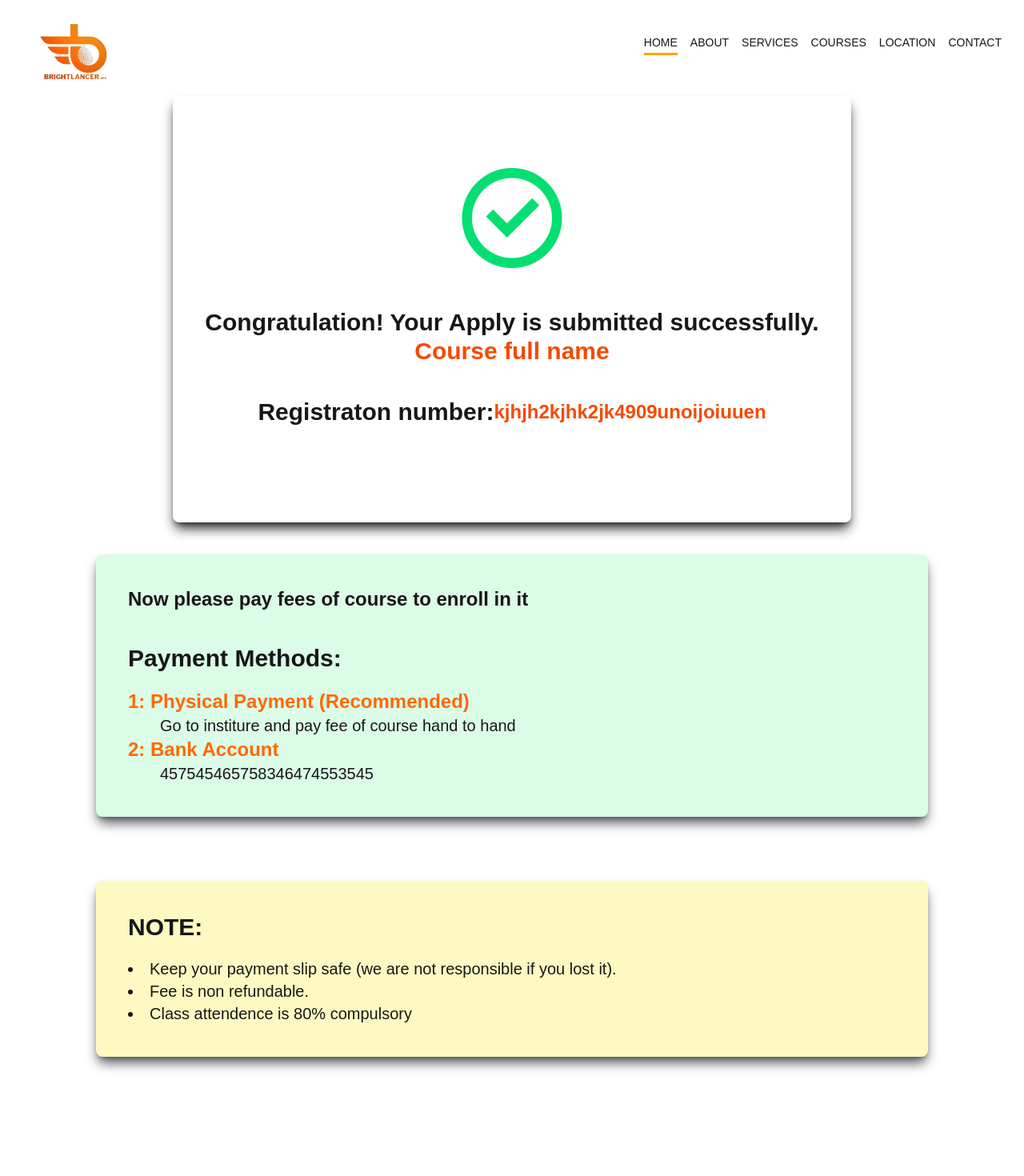
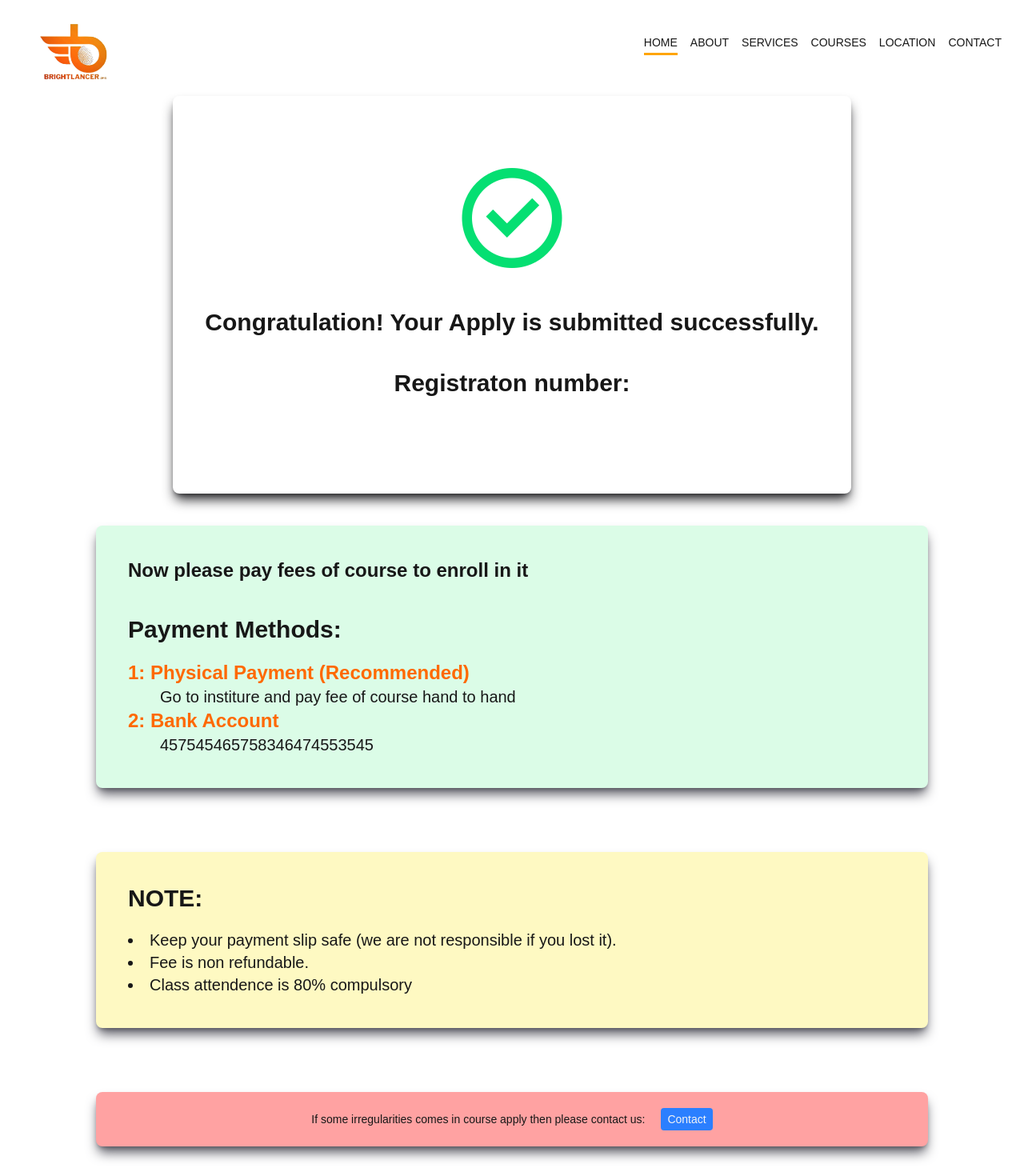
Before and after one commit to ibrahimkhan901/brightlancer, a Next.js app: page /courseApplySuccess in a window 1280 px wide. Shown: the top 1470 px of the page at 80% size. Built offline with nearby package versions, Linux system fonts and the light colour scheme.

Commit message:
some changes

```diff
--- a/src/app/api/courseApply/route.js
+++ b/src/app/api/courseApply/route.js
@@ -170,7 +170,12 @@ try {
 
   console.log(gmailSendingRes)
 
-  return NextResponse.json({ success: true, msg:"check the email in spam if not visible in normal emails" });
+  return NextResponse.json({ success: true, msg:"check the email in spam if not visible in normal emails",
+    courseData:{
+      courseName:newApply.AppliedCourse.courseName,
+      regNo:newApply._id
+    }
+   });
 } catch (error) {
   console.error("Email send failed:", error);
   return NextResponse.json({ success: false, error }, { status: 500 });
--- a/src/app/courseApplyForm/page.jsx
+++ b/src/app/courseApplyForm/page.jsx
@@ -22,7 +22,10 @@ const CourseApplyForm = () => {
 
 
 
-    let { currentClickedCourseData, setCurrentNavContext } = useContext(MyContext)
+    let { currentClickedCourseData,
+        setCurrentNavContext,
+        setApplyCourseData
+     } = useContext(MyContext)
     let [loaderVisibiliy, setLoaderVisibility] = useState(null)
     let router = useRouter()
 
@@ -114,7 +117,7 @@ const CourseApplyForm = () => {
             // console.log(result)
 
             let method = "post";
-            let url = "/api/v1/courseApply"
+            let url = "/api/courseApply"
             let data = updatedFormData
             let response = await axiosReqSender(method, url, data);
 
@@ -126,7 +129,9 @@ const CourseApplyForm = () => {
 
             console.log(response.data)
             if (response.data.success == true) {
+                setApplyCourseData(response.data.courseData)
                 alert("Applied Successfully")
+                router.push("/courseApplySuccess")
             }
 
 
--- a/src/app/courseApplySuccess/page.jsx
+++ b/src/app/courseApplySuccess/page.jsx
@@ -1,7 +1,21 @@
-import React from 'react'
+'use client';
+
+import MyContext from '@/context/MyContext'
+import { useRouter } from 'next/navigation';
+import React, { useContext } from 'react'
 import 'remixicon/fonts/remixicon.css'
 
 const page = () => {
+
+
+
+
+    let router= useRouter()
+    let { appliedCourseData } = useContext(MyContext)
+
+    console.log(appliedCourseData)
+
+
     return (
         <div className='h-full w-full overflow-hidden p-20 md:p-20 flex flex-wrap justify-center items-center'>
 
@@ -13,10 +27,10 @@ const page = () => {
 
                 <div className="h-max w-full text-center text-3xl font-bold mb-20 ">
                     <p>Congratulation! Your Apply is submitted successfully.</p>
-                <p className='font-bold text-orange-600'>Course full name</p>
+                    <p className='font-bold text-orange-600'>{appliedCourseData?.courseName}</p>
                     <div className="h-max w-full  mt-10 font-bold flex flex-wrap items-center justify-center">
                         <p>Registraton number:</p>
-                    <p className='font-bold text-orange-600 text-2xl'>kjhjh2kjhk2jk4909unoijoiuuen</p>
+                        <p className='font-bold text-orange-600 text-2xl'>{appliedCourseData?.regNo}</p>
                     </div>
                 </div>
 
@@ -47,6 +61,14 @@ const page = () => {
 
 
 
+            <div className="h-max w-full p-5 shadow-lg shadow-zinc-600 m-10 text-sm rounded-lg bg-red-300  flex flex-wrap items-center justify-center gap-5">
+                <h1>If some irregularities comes in course apply then please contact us: </h1>
+                <button
+                onClick={()=>{router.push("/contact")}}
+                className='p-1 w-max px-2 bg-blue-500 text-zinc-100 rounded-sm cursor-pointer'>Contact</button>
+            </div>
+
+
 
         </div>
 
--- a/src/components/ContactOption.jsx
+++ b/src/components/ContactOption.jsx
@@ -103,7 +103,7 @@ const ContactOption = () => {
 
             <div className="h-max w-full text-2xl md:text-4xl font-bold text-zinc-900 underline text-center sm:text-start ">
                 <h1>Get In Touch</h1>
-                <h1>We'd love to hear from you</h1>
+                <h1>We'd love to hear you</h1>
             </div>
 
 
--- a/src/components/Footer.jsx
+++ b/src/components/Footer.jsx
@@ -27,7 +27,7 @@ const Footer = () => {
             {/* Quick Links */}
             <div className='w-full'>
                 <h3 className="h-max  font-bold text-xl text-[#F05C2F] mb-2">Quick Links</h3>
-                <ul>
+                <ul className='cursor-pointer'>
                     <li onClick={()=>{router.push("/")}}>Home</li>
                     <li onClick={()=>{router.push("/courses")}}>Courses</li>
                     <li onClick={()=>{router.push("/services")}}>Services</li>
@@ -37,7 +37,7 @@ const Footer = () => {
             {/* Courses */}
             <div  className='w-full'>
                 <h3 className=" font-bold text-xl text-[#F05C2F] mb-2">Popular Courses</h3>
-                <ul>
+                <ul className='cursor-pointer'>
                     <li onClick={()=>{router.push("/courses")}}>Amazon FBA</li>
                     <li onClick={()=>{router.push("/courses")}}>TikTok Shop</li>
                     <li onClick={()=>{router.push("/services")}}>Freelancing</li>
@@ -47,7 +47,7 @@ const Footer = () => {
             {/* Contact */}
             <div className='w-full'>
                 <h3 className="  font-bold text-xl text-[#F05C2F] mb-2">Contact</h3>
-                <p onClick={()=>{router.push("/contact")}}>Address</p>
+                <p onClick={()=>{router.push("/contact")}}>Address</p >
                 <p onClick={()=>{router.push("/contact")}}>WhatsApp</p>
                 <p onClick={()=>{router.push("/contact")}}>Email</p>
             </div>
--- a/src/components/Navbar.jsx
+++ b/src/components/Navbar.jsx
@@ -81,7 +81,9 @@ const Navbar = () => {
 
 
 
-
+    function handleMenuCrossBtnClick() {
+            setShowMenu(false)
+    }
 
 
 
@@ -190,7 +192,7 @@ const Navbar = () => {
 
                     <div
                         onClick={handleNavParentDivClick}
-                        className="p-5 flex flex-col gap-y-3">
+                        className="p-16 sm:p-10 flex flex-col gap-y-3 relative">
 
                         {
                             navArray.map((eachNav, index) => {
@@ -204,6 +206,11 @@ const Navbar = () => {
                             })
                         }
 
+
+                        {/* cross button to hide nav panel */}
+                        <div
+                        onClick={handleMenuCrossBtnClick}
+                        className="w-6 h-6 cursor-pointer flex items-center justify-center text-sm text-orange-500 font-bold absolute top-0 right-10 border-1 border-orange-500 rounded-full">X</div>
 
 
                     </div>
--- a/src/context/ContextProvider.jsx
+++ b/src/context/ContextProvider.jsx
@@ -11,6 +11,8 @@ const ContextProvider = ({ children }) => {
 
   let [currentClickedCourseData, setCurrentClickedCourseData]= useState("")
 
+  let [appliedCourseData, setApplyCourseData]= useState(null)
+
 
 
 
@@ -21,7 +23,8 @@ const ContextProvider = ({ children }) => {
   return (
     <MyContext.Provider value={{
       currentNavContext, setCurrentNavContext,
-      currentClickedCourseData,setCurrentClickedCourseData
+      currentClickedCourseData,setCurrentClickedCourseData,
+      appliedCourseData, setApplyCourseData
 
     }}>
 
--- a/src/lib/dbConnection.js
+++ b/src/lib/dbConnection.js
@@ -1,6 +1,7 @@
 import mongoose from "mongoose";
 
-const Mongodb_Uri= 'mongodb://localhost:27017'
+// const Mongodb_Uri= 'mongodb://localhost:27017'
+const Mongodb_Uri= process.env.MONGODB_URI
 
 if(!Mongodb_Uri){
     throw new Error("The Mongodb uri is not found")
--- a/src/utils/AxiosReq.js
+++ b/src/utils/AxiosReq.js
@@ -17,7 +17,7 @@ async function axiosReqSender(method, url, data) {
 
     let response = await axios({
       method,
-      url:`http://localhost:4000${url}`,
+      url:`${url}`,
       data
     })
 
```
Also changed, not shown: src/components/Hero.jsx (+5 -8 lines). Lines whose indentation alone changed are shown as unchanged.
